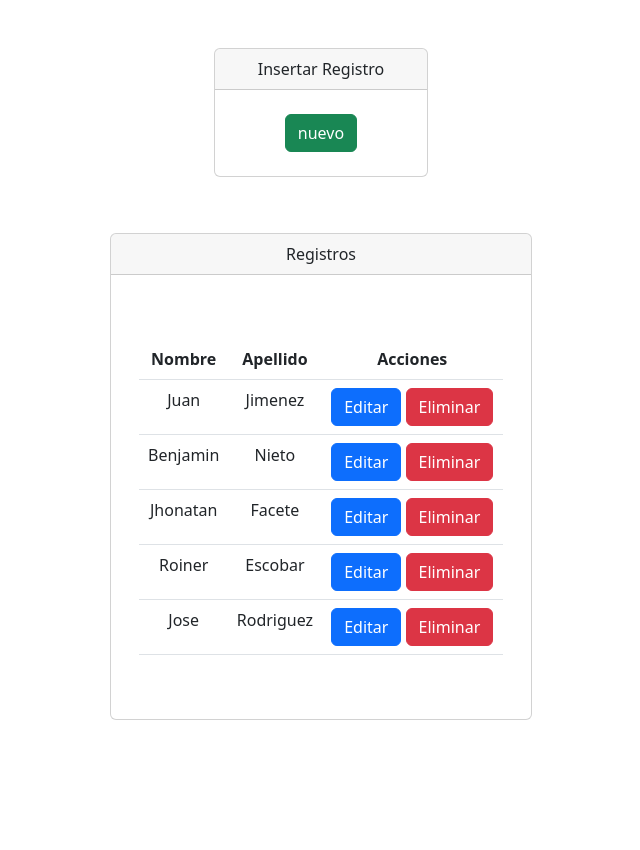
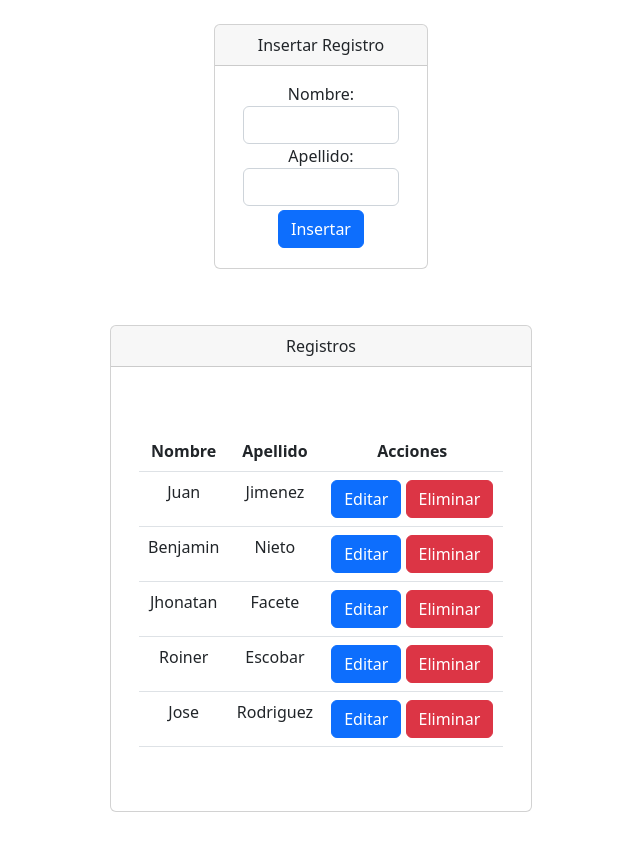
Before and after one commit to juanjimenezy/react-crud, a React (Create React App) app: page / in a window 1280 px wide. Shown: the top 850 px of the page, without its empty margins (319-959 px from the left). Before the commit the page ends 800 px from the top, so only its background shows below. Built offline with nearby package versions, Linux system fonts and the light colour scheme.

Commit message:
insertar sin modal

```diff
--- a/src/components/Formulario.jsx
+++ b/src/components/Formulario.jsx
@@ -7,7 +7,7 @@ import Detalle from "./Detalle";
 export const Formulario = () => {
     return (
         <>
-        <div className="my-5 justify-content-center d-flex align-items-center">
+        <div className="my-4 justify-content-center d-flex align-items-center">
             <Card className="col-md-2">
                 <CardHeader className="text-center">Insertar Registro</CardHeader>
                 <CardBody><NuevoRegistro/></CardBody>
--- a/src/components/NuevoRegistro.jsx
+++ b/src/components/NuevoRegistro.jsx
@@ -1,7 +1,7 @@
 import React from "react";
 import 'bootstrap/dist/css/bootstrap.min.css';
 import { useDispatch } from "react-redux";
-import { Button, Container, Modal, ModalHeader, ModalBody, FormGroup, ModalFooter } from "reactstrap";
+import { Button, Container } from "reactstrap";
 import { addRegistro } from "../features/registros/registrosSlice";
 import { v4 as uuid } from "uuid";
 
@@ -18,21 +18,16 @@ function NuevoRegistro() {
         });
     };
 
-    const insertarShowHide = () => {
-        setInsertar(!insertar);
-
-    };
-
     const fInsertar = () => {
         console.log("insertar:");
         console.log(registro.nombre)
 
-        if(!registro.nombre){
+        if (!registro.nombre) {
             window.alert('Campo nombre vacio.')
             return;
         }
 
-        if(!registro.apellido){
+        if (!registro.apellido) {
             window.alert('Campo apellido vacio.')
             return;
         }
@@ -44,38 +39,18 @@ function NuevoRegistro() {
 
     return (
         <>
-            <div>
-                <Container>
-                    <div className='my-2 text-center'>
-                        <Button color='success' onClick={() => insertarShowHide()}>nuevo</Button>
-                    </div>
-                </Container>
+        <Container>
+            <div className='text-center'>
+                <label>Nombre:</label>
+                <input className="form-control" name="nombre" type="text" onChange={handleChange} value={registro.nombre} required />
+
+                <label>Apellido:</label>
+                <input className="form-control" name="apellido" type="text" onChange={handleChange} value={registro.apellido} required />
+                <div className="my-1">
+                    <Button color="primary" onClick={() => fInsertar()}> Insertar </Button>
+                </div>
             </div>
-
-            <div>
-                <Modal isOpen={insertar}>
-                        <ModalHeader>
-                            <div><h3>Insertar Registro</h3></div>
-                        </ModalHeader>
-                        <ModalBody>
-                            <FormGroup>
-                                <label>Nombre:</label>
-                                <input className="form-control" name="nombre" type="text" onChange={handleChange} value={registro.nombre} required />
-                            </FormGroup>
-
-                            <FormGroup>
-                                <label>Apellido:</label>
-                                <input className="form-control" name="apellido" type="text" onChange={handleChange} value={registro.apellido} required />
-                            </FormGroup>
-
-                        </ModalBody>
-
-                        <ModalFooter>
-                            <Button  color="primary" onClick={() => fInsertar()}> Insertar </Button>
-                            <Button className="btn btn-danger" onClick={() => insertarShowHide()}>Cancelar</Button>
-                        </ModalFooter>
-                </Modal>
-            </div>
+        </Container>
         </>
     )
 }
```
